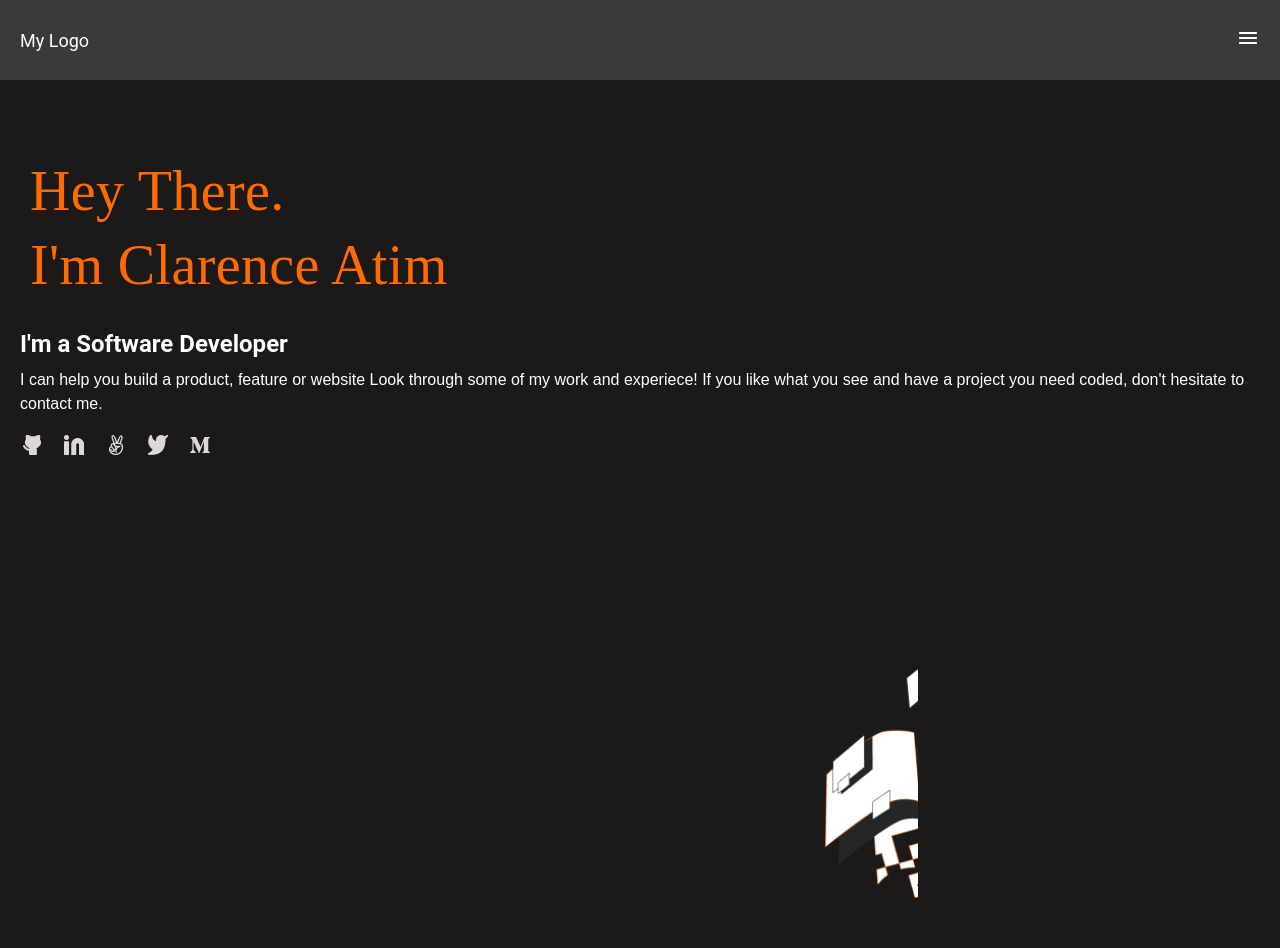
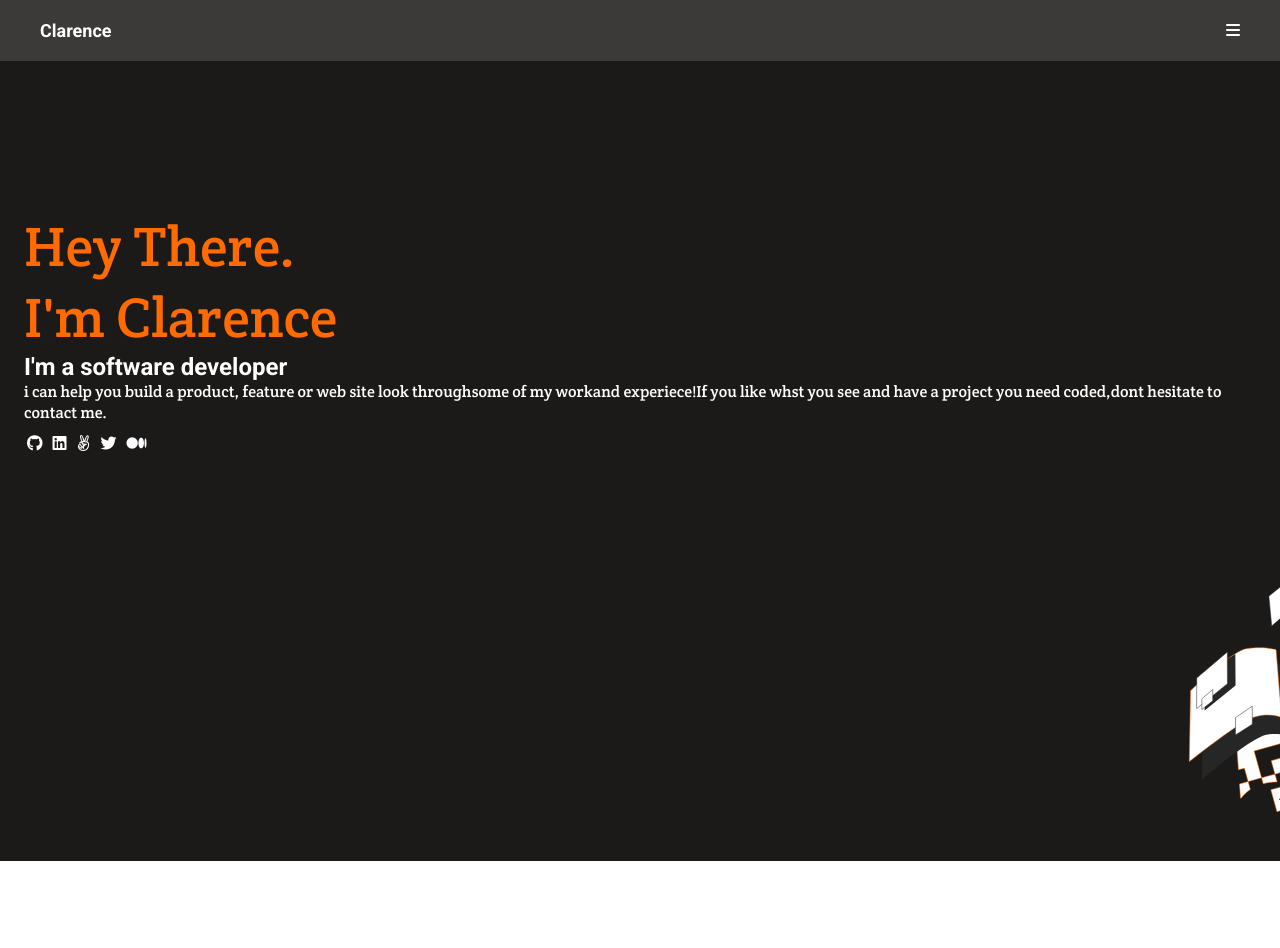
Before and after one commit to ClarenceAtim/Portfolio, a website: page index.html in a window 1280 px wide. After the commit the page ends 861 px from the top, so only its background shows below. Drawn offline with Linux system fonts and the light colour scheme.

Commit message:
modified index.html and css files

```diff
--- a/index.html
+++ b/index.html
@@ -8,67 +8,41 @@
   <meta name="viewport" content="width=device-width, initial-scale=1.0">
   <link rel="stylesheet" href="style.css">
   <title> CLARENCE PORTFOLIO</title>
-  <link href="https://fonts.googleapis.com/css2?family=Montserrat:wght@300&display=swap" rel="stylesheet">
+  <link rel="preconnect" href="https://fonts.googleapis.com">
+  <link rel="preconnect" href="https://fonts.gstatic.com" crossorigin>
+  <link href="https://fonts.googleapis.com/css2?family=Crete+Round&family=Roboto:wght@400;700;900&display=swap" rel="stylesheet">
+  <script src="https://kit.fontawesome.com/073688fc60.js" crossorigin="anonymous"></script>
 </head>
-
 
 <body>
 
-  <header class="header" id="header">
-    <a class="my-logo" href="#">My Logo </a>
+  <!-- Navigation -->
+
+  <header>
+    <a clsss="my-logo" href="#">Clarence</a>
     <nav>
-      <span class="open" id="menu"></span>
-       <img src="images/Icon - Menu.png" alt="menu bar" class="icon-container">
-
+      <i class="fa-solid fa-bars"></i>
     </nav>
   </header>
 
-  <!---Main---->
+  <!-- Hero Section -->
 
-  <main class="main">
+  <section class="hero">
+    <div class="home-header">
+      <h1>Hey There.<br>I'm Clarence</h1>
+      <h3>I'm a software developer</h3>
+      <p>i can help you build a product, feature or web site look throughsome of my workand experiece!If you like whst you see and have a project you need coded,dont hesitate to contact me.</p>
+    </div>
+    <ul class="socials">
+      <li><i class="fa-brands fa-github"></i></li>
+      <li><i class="fa-brands fa-linkedin"></i></li>
+      <li><i class="fa-brands fa-angellist"></i></li>
+      <li><i class="fa-brands fa-twitter"></i></li>
+      <li><i class="fa-brands fa-medium"></i></li>
+    </ul>
+  </section>
 
+  <main>
 
-          <div class="home-page">
-              <div>
-                  <h2 class="home_header">Hey There.</h2>
-                  <h3 class="home_header">I'm Clarence Atim</h3>
-              </div>
-
-              <div class="home-description">
-                  <h5 class="intro-heading">I'm a Software Developer</h5>
-
-                  <p class="subject">
-                      I can help you build a product, feature or website Look through some
-                      of my work and experiece! If you like what you see and have a
-                      project you need coded, don't hesitate to contact me.
-                  </p>
-              </div>
-          </div>
-
-          <!-- media icons-->
-            <ul class="icons">
-              <li>
-                  <a href="#main"><img src="./images/Icon -GitHub.png" class="social-media-icon" /></a>
-              </li>
-              <li>
-                  <a href="#main"><img src="./images/Icon - Linkedin.png" class="social-media-icon" /></a>
-              </li>
-              <li>
-                  <a href="#main"><img src="./images/Icon - Angelist.png" class="social-media-icon" /></a>
-              </li>
-              <li>
-                  <a href="#main"><img src="./images/Icon - Twitter.png" class="social-media-icon " /></a>
-              </li>
-              <li>
-                  <a href="#main"><img src="./images/Icon - Medium.png" class="social-media-icon" /></a>
-              </li>
-          </ul>
-
-          <!--illustrations-->
-           <img src="./images/illustration-header-mobile.png" alt="header-mobile" class="illustration-header">
-      </section>
   </main>
 </body>
-
-
-</html>
--- a/style.css
+++ b/style.css
@@ -1,133 +1,69 @@
-:root {
-  --font-round: 'Crete Round', serif;
-  --font-roboto: 'Roboto', sans-serif;
-  --font-inter: 'Inter', sans-serif;
-  --nav-background: #3c3a39;
-  --main-background: #1c1a19;
-  --font-white: #fff;
-  --font-orange: #ff6b00;
+* {
+  box-sizing: border-box;
+  margin: 0;
+  padding: 0;
+  font-family: 'Crete Round', serif;
 }
 
-*,
-::after,
-::before {
-  box-sizing: border-box;
-  padding: 0;
-  margin: 0;
-  scroll-behavior: smooth;
-  text-decoration: none;
-  outline: none;
-  border: none;
+html, body {
+  height: 100%;
 }
 
-body {
-  background-color: var(--main-background);
-  color: var(--font-white);
-  font-family: var(--font-inter);
-  font-style: normal;
+header {
+  display: flex;
+  justify-content: space-between;
+  padding: 20px 40px;
+  background-color: #3c3a39;
+  color: #fff;
 }
 
-a {
+header a {
+  font-family: 'Roboto', sans-serif;
   text-decoration: none;
-  color: var(--font-white);
+  font-size: 18px;
+  font-weight: 700;
+  color: #fff;
 }
 
-ul {
-  list-style-type: none;
+.hero {
+  display: flex;
+  flex-direction: column;
+  gap: 10px;
+  background-color: #1c1a19;
+  padding: 150px 24px;
+  background-image: url(./images/header.svg);
+  background-repeat: no-repeat;
+  background-position: bottom right;
+  height: 100%;
 }
 
-img {
-  max-width: 100%;
-  height: auto;
+.home-header {
+  color: #fff;
 }
 
-.header {
-  background: var(--nav-background);
-  display: flex;
-  justify-content: space-between;
-  align-items: center;
-  padding: 7px 20px;
-  font-family: var(--font-roboto);
-  font-weight: 375;
-  font-size: 18px;
-  height: 10vh;
+.home-header h1 {
+  color: #ff6b00;
+  font-size: 56px;
+  font-weight: 400;
 }
 
-.menu-btn {
-  display: flex;
-  justify-content: center;
-  width: 375px;
-  height: 95px;
-  border: none;
-  background-color: transparent;
-  cursor: pointer;
+.home-header h3 {
+  font-family: 'Roboto', sans-serif;
+  font-size: 24px;
+  font-weight: 700;
 }
 
-/* .open {
-  background: url('./images/menu.svg') no-repeat;
-  padding: 20px;
-} */
-
-.home-page {
-  padding-top: 70px;
-  padding-left: 20px;
-  display: flex;
-  justify-content: center;
-  flex-direction: column;
-  background-color: var(--main-background);
-  align-items: flex-start;
-  line-height: 24px;
-  gap: 12px;
+.home-header p {
+  font-size: 16px;
 }
 
-.home_header {
-  font-family: var(--font-round);
-  color: var(--font-orange);
-  font-weight: 400;
-  font-size: 56px;
-  letter-spacing: 0.37px;
-  margin: 10px;
-  line-height: 114%;
+.socials {
+  display: flex;
+  list-style: none;
+  gap: 10px;
+  margin-left: 3px;
 }
 
-.subject {
-  font-family: "Poppins", sans-serif;
-  font-weight: 400;
-  font-size: 16px;
-  line-height: 24px;
-  margin: 12px 0;
+.socials li i {
+  color: #fff;
 }
-
-.intro-heading {
-  font-family: var(--font-roboto);
-  font-weight: bold;
-  font-size: 24px;
-  display: flex;
-  align-items: center;
-  margin: 12px 0;
-}
-
-.icons-container {
-  display: flex;
-  align-items: center;
-}
-
-.social-media-icon {
-  margin: 5px;
-}
-
-.illustration-header {
-  background-repeat: no-repeat;
-  position: absolute;
-  left: 60%;
-  top: 59%;
-  width: 150px;
-  padding-top: 59px;
-}
-
-.icons {
-  display: flex;
-  align-items: center;
-  gap: 0.5rem;
-  padding-left: 15px;
-}
```
Also changed, not shown: images/Icon - Angelist.png (deleted), images/Icon - Linkedin.png (deleted), images/Icon - Medium.png (deleted), images/Icon - Menu.png (deleted), images/Icon - Twitter.png (deleted), images/Icon -GitHub.png (deleted), images/header.svg (added), images/illustration-header-mobile.png (deleted), images/menu.svg (deleted), 1 other file.
